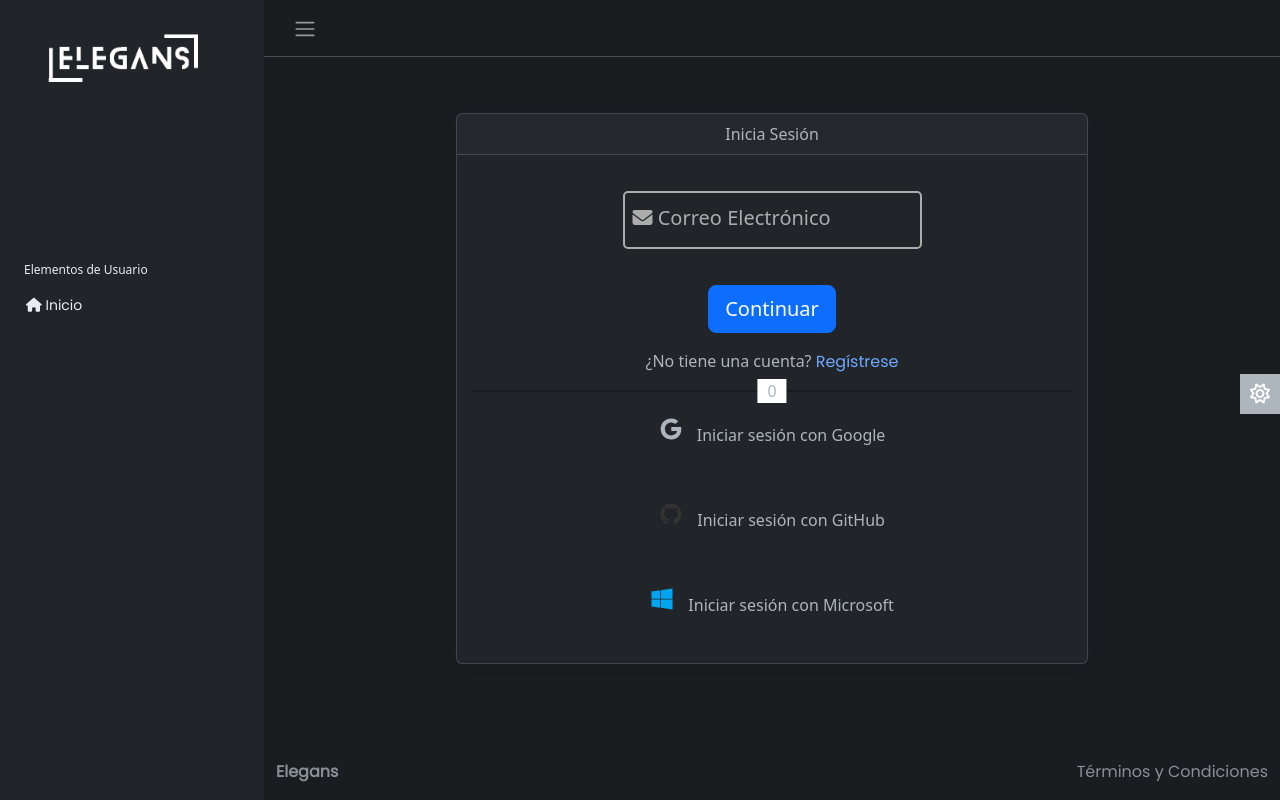
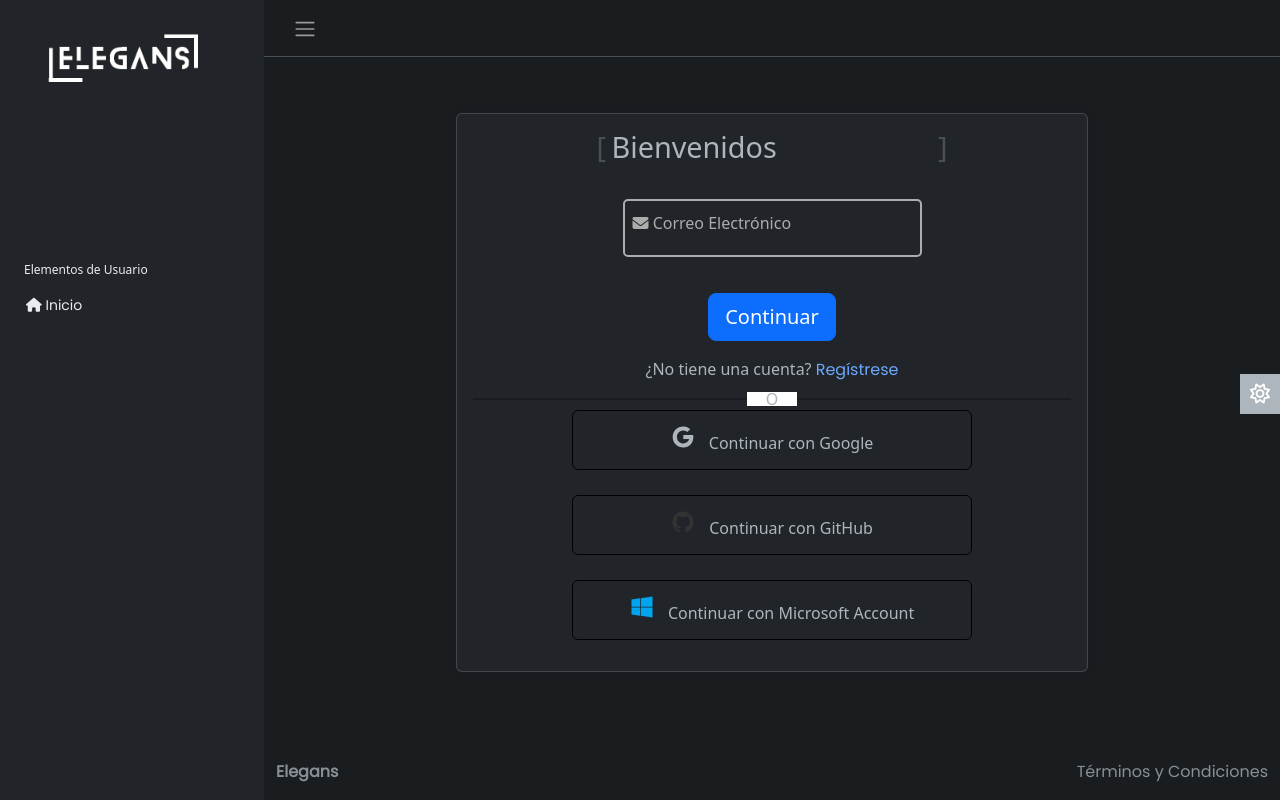
Before and after one commit to DevMobyEnd/MVC_Proyecto-Elegans, a PHP site: page /login.php in a window 1280 px wide. Run offline with PHP 8.4, Linux system fonts and the light colour scheme; some libraries are stand-ins or nearby versions.

Commit message:
C.U: Cambios en el vista login Backend y Frontend incompleto todavia

```diff
--- a/Config/global.php
+++ b/Config/global.php
@@ -6,6 +6,6 @@ define("DB_NAME","db_Pruebita");
 
 define("DB_USERNAME","root");
 
-define("DB_PASSWORD","");
+define("DB_PASSWORD","root");
 
 define("DB_ENCODE","utf8");
--- a/Controller/UsuarioController.php
+++ b/Controller/UsuarioController.php
@@ -1,79 +1,105 @@
 <?php
-require_once '../Middleware/auth.php'; // Ajusta la ruta según sea necesario
-class UsuarioController
-{
-    public function index()
-    {
+require_once '../Middleware/auth.php';
+require_once '../Models/UsuarioModel.php';
+
+class UsuarioController {
+    private $modelo;
+
+    public function __construct() {
+        $this->modelo = new UsuarioModel();
+    }
+
+    public function index() {
         $this->verificarSesion();
     }
-    private $modelo;
 
-    public function __construct($modelo)
-    {
-        $this->modelo = $modelo;
+    public function login() {
+        if ($_SERVER["REQUEST_METHOD"] == "POST") {
+            $email = $_POST['Gmail'] ?? '';
+            $password = $_POST['password'] ?? '';
+
+            if (!empty($email) && empty($password)) {
+                // Only email provided, verify email
+                $result = $this->verificarEmail($email);
+                echo json_encode($result);
+            } elseif (!empty($email) && !empty($password)) {
+                // Both email and password provided, verify credentials
+                $this->verificarCredenciales($email, $password);
+            } else {
+                echo json_encode(['success' => false, 'message' => 'Invalid parameters']);
+            }
+            exit;
+        }
+        require_once '../Views/login.php';
     }
 
-    public function login()
-    {
-        if ($_SERVER["REQUEST_METHOD"] == "POST" && isset($_POST['Gmail']) && isset($_POST['password'])) {
-            $email = $_POST['Gmail'];
-            $password = $_POST['password'];
+    public function verificarEmail($email) {
+        $usuario = $this->modelo->verificarEmail($email);
+        return [
+            'success' => (bool)$usuario,
+            'message' => $usuario ? 'Correo electrónico verificado' : 'Correo electrónico no encontrado'
+        ];
+    }
 
-            // Consulta la base de datos a través del modelo para obtener el usuario
-            $resultado = $this->modelo->verificarUsuario($email);
+    private function verificarCredenciales($email, $password) {
+        $usuario = $this->modelo->verificarCredenciales($email, $password);
+        if ($usuario) {
+            session_start();
+            $_SESSION['usuario_id'] = $usuario['id'];
+            echo json_encode(['success' => true, 'message' => 'Inicio de sesión exitoso', 'redirect' => '../Views/Index.php']);
+        } else {
+            echo json_encode(['success' => false, 'message' => 'Credenciales inválidas']);
+        }
+        exit;
+    }
 
-            if ($resultado) {
-                // Verifica si la contraseña ingresada coincide con la contraseña hasheada almacenada
-                if (password_verify($password, $resultado['password'])) {
-                    // Iniciar sesión y redirigir al usuario
-                    session_start();
-                    $_SESSION['usuario_id'] = $resultado['id'];
-                    header("Location: ../Views/Index.php");
-                    exit();
-                } else {
-                    // Manejar el error de autenticación si las contraseñas no coinciden
-                    echo "Las credenciales no son válidas.";
-                }
-            } else {
-                // Manejar el error de autenticación si el usuario no existe
-                echo "Las credenciales no son válidas.";
-            }
-        } else {
-            // Mostrar el formulario de login o un mensaje de error si no se envía el formulario correctamente
-            echo "Por favor, complete el formulario de login.";
-        }
-    }
-    function verificarSesion()
-    {
-        session_start(); // Inicia la sesión si aún no ha sido iniciada
-        if (!isset($_SESSION['usuario_id'])) {
-            // Si no hay una sesión de usuario, redirige al login
-            header("Location: ../Views/login.php");
-            exit(); // Asegúrate de llamar a exit() después de header() para detener la ejecución del script
-        }
-        // Si el usuario está autenticado, simplemente continúa la ejecución del script
-    }
     public function loginConDocumento() {
-        if ($_SERVER["REQUEST_METHOD"] == "POST" && isset($_POST['documento']) && isset($_POST['contraseña'])) {
+        if ($_SERVER["REQUEST_METHOD"] == "POST" && isset($_POST['documento'], $_POST['contraseña'])) {
             $documento = $_POST['documento'];
             $contraseña = $_POST['contraseña'];
 
-            // Consulta la base de datos a través del modelo para obtener el usuario por documento
-            $resultado = $this->modelo->verificarUsuario2($documento);
+            $usuario = $this->modelo->obtenerUsuarioPorDocumento($documento);
 
-            if ($resultado && password_verify($contraseña, $resultado['password'])) {
-                // Iniciar sesión y redirigir al usuario
+            if ($usuario && password_verify($contraseña, $usuario['password'])) {
                 session_start();
-                $_SESSION['usuario_id'] = $resultado['id'];
-                header("Location: ../Views/Index.php");
-                exit();
+                $_SESSION['usuario_id'] = $usuario['id'];
+                echo $this->generarAlerta('success', 'Inicio de sesión exitoso', 'Redirigiendo...', false, 1500, '../Views/Index.php');
             } else {
-                // Manejar el error de autenticación si el usuario no existe o la contraseña no coincide
-                echo "El documento o la contraseña son incorrectos.";
+                echo $this->generarAlerta('error', 'Error', 'El documento o la contraseña son incorrectos.');
             }
         } else {
-            // Mostrar el formulario de login o un mensaje de error si no se envía el formulario correctamente
-            echo "Por favor, complete el formulario de login con su documento.";
+            echo $this->generarAlerta('warning', 'Formulario incompleto', 'Por favor, complete el formulario de login con su documento.');
         }
     }
+
+    private function verificarSesion() {
+        session_start();
+        if (!isset($_SESSION['usuario_id'])) {
+            echo $this->generarAlerta('warning', 'Sesión no iniciada', 'Por favor, inicie sesión para continuar.', false, 1500, '../Views/login.php');
+            exit();
+        }
+    }
+
+    private function generarAlerta($icono, $titulo, $texto, $mostrarConfirmar = true, $temporizador = null, $redireccion = null) {
+        $script = "<script>
+            Swal.fire({
+                icon: '$icono',
+                title: '$titulo',
+                text: '$texto',
+                showConfirmButton: " . ($mostrarConfirmar ? 'true' : 'false');
+
+        if ($temporizador !== null) {
+            $script .= ", timer: $temporizador";
+        }
+
+        $script .= "})";
+
+        if ($redireccion !== null) {
+            $script .= ".then(() => { window.location.href = '$redireccion'; })";
+        }
+
+        $script .= ";</script>";
+
+        return $script;
+    }
 }
--- a/Models/UsuarioModel.php
+++ b/Models/UsuarioModel.php
@@ -1,81 +1,46 @@
 <?php
-require_once '../Config/conexion.php'; // Asegúrate de ajustar la ruta según tu estructura de proyecto
+require_once '../Config/conexion.php';
 
 class UsuarioModel {
     private $conexion;
 
     public function __construct() {
-        $conexion = new Conexion(); // Asume que tienes una clase Conexion que establece la conexión a la base de datos
-        $this->conexion = $conexion->obtenerConexion(); // Método para obtener la instancia de mysqli
+        $conexion = new Conexion();
+        $this->conexion = $conexion->obtenerConexion();
     }
 
-    public function verificarUsuario($email) {
-        $email = $this->conexion->real_escape_string($email);
-        $sql = "SELECT id, Gmail, password FROM tb_usuarios WHERE Gmail = '$email' LIMIT 1;";
-        $resultado = $this->conexion->query($sql);
+    public function verificarEmail($email) {
+        $sql = "SELECT id, nombres, Gmail, password FROM tb_usuarios WHERE Gmail = ? LIMIT 1";
+        $stmt = $this->conexion->prepare($sql);
+        $stmt->bind_param("s", $email);
+        $stmt->execute();
+        $resultado = $stmt->get_result();
 
         if ($resultado && $resultado->num_rows > 0) {
-            return $resultado->fetch_assoc(); // Retorna el usuario si se encuentra
+            return $resultado->fetch_assoc();
         }
-        return false; // Retorna falso si no encuentra el usuario
+        return null;
     }
 
-    public function verificarUsuario2($Documento) {
-        $Documento = $this->conexion->real_escape_string($Documento);
-        $sql = "SELECT id, nombres, password FROM tb_usuarios WHERE numero_documento = '$Documento' LIMIT 1;";
-        $resultado = $this->conexion->query($sql);
-        if ($resultado && $resultado->num_rows > 0) {
-            return $resultado->fetch_assoc(); // Retorna el usuario si se encuentra
+    public function verificarCredenciales($email, $password) {
+        $usuario = $this->verificarEmail($email);
+        if ($usuario && password_verify($password, $usuario['password'])) {
+            return $usuario;
         }
-        return false; // Retorna falso si no encuentra el usuario
+        return false;
     }
 
-    public function retornadorDato($des, $valor) {
-        $campo = '';
-        $tabla = 'tb_usuarios'; // Asumiendo que todas las consultas son a esta tabla
-        $busqueda = '';
+    // Método adicional para obtener usuario por número de documento
+    public function obtenerUsuarioPorDocumento($documento) {
+        $sql = "SELECT id, nombres, Gmail, password FROM tb_usuarios WHERE numero_documento = ? LIMIT 1";
+        $stmt = $this->conexion->prepare($sql);
+        $stmt->bind_param("s", $documento);
+        $stmt->execute();
+        $resultado = $stmt->get_result();
 
-        if ($des == 1) {
-            $campo = "nombres";
-            $busqueda = "Gmail";
-        } else if ($des == 2) {
-            $campo = "apellidos";
-            // Asumiendo que quieres buscar por Gmail para obtener la foto, ajusta según sea necesario
-            $busqueda = "Gmail";
+        if ($resultado && $resultado->num_rows > 0) {
+            return $resultado->fetch_assoc();
         }
-        // Asegúrate de agregar más condiciones si necesitas manejar más casos
-
-        // Construye la consulta SQL
-        $sql = "SELECT $campo FROM $tabla WHERE $busqueda = ?";
-        if ($stmt = $this->conexion->prepare($sql)) {
-            // Vincula el valor a la sentencia preparada como un string
-            $stmt->bind_param("s", $valor);
-
-            // Ejecuta la sentencia
-            $stmt->execute();
-
-            // Obtiene el resultado
-            $resultado = $stmt->get_result();
-
-            // Verifica si se encontró algún resultado
-            if ($resultado->num_rows > 0) {
-                // Obtiene el dato
-                $row = $resultado->fetch_assoc();
-                $dato = $row[$campo];
-
-                // Cierra la sentencia
-                $stmt->close();
-
-                // Retorna el dato encontrado
-                return $dato;
-            } else {
-                // Cierra la sentencia si no hay resultados
-                $stmt->close();
-                return null; // O maneja este caso según sea necesario
-            }
-        } else {
-            // Manejo del error en caso de que la sentencia no se pueda preparar
-            return null; // O maneja este caso según sea necesario
-        }
+        return null;
     }
 }
--- a/Public/dist/css/styles.css
+++ b/Public/dist/css/styles.css
@@ -494,7 +494,9 @@ section {
     width: 100%;
     height: 100%;
     flex-flow: column;
+    text-align: center;
 }
+
 .form-group {
     display: flex;
     flex-direction: column;
@@ -507,6 +509,13 @@ section {
     position: relative;
     margin: 20px 0;
 }
+
+@media (max-width: 483px) {
+    .form-group {
+        width: 100%;
+    }
+}
+
 .form-group input {
     width: 100%;
     padding: 12px 15px;
@@ -517,9 +526,14 @@ section {
     color: #000000;
     transition: 0.15s all ease;
 }
-#emailStep, #passwordStep {
-    margin-bottom: 5px; /* Adjust this value as needed */
+
+
+#emailStep,
+#passwordStep {
+    margin-bottom: 5px;
+    /* Adjust this value as needed */
 }
+
 .form-group input:focus {
     border-color: #eee;
 }
@@ -532,45 +546,70 @@ section {
     position: absolute;
     top: 12px;
     left: 0;
-    font-size: 20px;
+    font-size: 16px;
+    /* Reducido de 20px a 16px */
     padding: 0 10px;
     color: #acacac;
     pointer-events: none;
     transition: 0.15s all ease;
 }
+
 .form-group input:focus+.form-label,
 .form-group input:not(:placeholder-shown)+.form-label {
     transform: translate(5px, -28px);
     background-color: #ffffff;
-    font-size: 16px;
+    font-size: 14px;
+    /* Reducido de 16px a 14px */
     color: #1771d2;
+}
 
+@media (max-width: 576px) {
+    .form-group .form-label {
+        font-size: 14px;
+        /* Aún más pequeño en pantallas móviles */
+    }
+
+    .form-group input:focus+.form-label,
+    .form-group input:not(:placeholder-shown)+.form-label {
+        font-size: 12px;
+        /* Aún más pequeño cuando está enfocado o tiene contenido */
+    }
 }
+
 #loginForm a {
     text-decoration: none;
 }
+
 #loginForm-lg {
     height: 50px;
     /* Ajusta este valor según tus necesidades */
     font-size: 16px;
     /* Ajusta el tamaño de la fuente si es necesario */
 }
+
 .hr-with-text {
     position: relative;
     text-align: center;
     margin: 10px 0;
 }
+
 .hr-with-text hr {
     border-top: 2px solid #000000;
     margin: 0;
 }
+
 .hr-with-text span {
     position: absolute;
     top: 50%;
     left: 50%;
     transform: translate(-50%, -50%);
     background-color: #fff;
-    padding: 0 10px;
+    padding: 0 20px;
+    width: 50px;
+    height: 14px;
+    display: flex;
+    align-items: center;
+    justify-content: center;
 }
 
 /*Botones para conectar con 3 plataformas*/
@@ -581,7 +620,9 @@ section {
     max-width: 400px;
     margin: 0 auto;
 }
+
 .btn-social {
+    top: 20px;
     display: flex;
     justify-content: flex-start;
     align-items: center;
@@ -596,28 +637,141 @@ section {
     color: #333;
     transition: all 0.3s ease;
     margin-bottom: 15px;
+    border-color: #000000 solid 3px !important;
+    /* Borde negro */
+
 }
+
 .btn-social:hover,
 .btn-social:active {
     transform: translateY(-2px);
     box-shadow: 0 4px 6px rgba(0, 0, 0, 0.1);
+    background-color: #e2e2e2 !important;
+    /* Cambia el color de fondo al hacer hover o click**/
 }
+
 .btn-social ion-icon {
     margin-right: 10px;
     font-size: 24px;
 }
+
 .btn-google {
-    border-color: #DB4437;
+    border: #000000 solid 1px !important;
+    /* Borde negro */
+
 }
+
 .btn-github {
-    border-color: #333;
+    border: #000000 solid 1px !important;
+    /* Borde negro */
+
 }
+
 .btn-github ion-icon {
     color: #333;
 }
+
 .btn-microsoft {
-    border-color: #00A4EF;
+    border: #000000 solid 1px !important;
+    /* Borde azul de Microsoft**/
 }
+
 .btn-microsoft ion-icon {
     color: #00A4EF;
 }
+
+.welcome-title {
+    font-size: 1.8em;
+    text-align: center;
+    margin-bottom: 15px;
+    display: flex;
+    justify-content: center;
+    align-items: center;
+    position: relative;
+    padding: 0 15px;
+    overflow: hidden;
+}
+
+@media (max-width: 465px) {
+    .welcome-title {
+        font-size: 1.4em;
+        padding: 0 8px;
+    }
+
+    .dynamic-text {
+        width: 120px;
+    }
+}
+
+@media (max-width: 320px) {
+    .welcome-title {
+        font-size: 1.1em;
+        padding: 0 5px;
+    }
+
+    .dynamic-text {
+        width: 90px;
+    }
+}
+
+.welcome-title::before,
+.welcome-title::after {
+    content: '[';
+    position: absolute;
+    font-size: 1em;
+    animation: blink 1s infinite;
+}
+
+.welcome-title::before {
+    left: 0;
+}
+
+.welcome-title::after {
+    right: 0;
+    content: ']';
+}
+
+.static-text {
+    margin-right: 0.2em;
+}
+
+@keyframes blink {
+
+    0%,
+    100% {
+        opacity: 1;
+    }
+
+    50% {
+        opacity: 0;
+    }
+}
+
+.dynamic-text {
+    display: inline-block;
+    position: relative;
+    overflow: hidden;
+    height: 1.2em;
+    width: 150px;
+}
+
+.dynamic-text span {
+    display: block;
+    position: absolute;
+    top: 0px;
+    left: 30px;
+    transition: transform 0.5s ease, opacity 0.5s ease;
+    opacity: 0;
+}
+
+.dynamic-text span.active {
+    opacity: 1;
+}
+
+.dynamic-text span.prev {
+    transform: translateY(100%);
+}
+
+.dynamic-text span.next {
+    transform: translateY(-100%);
+}
--- a/Views/layout/Seccionlogin/content.php
+++ b/Views/layout/Seccionlogin/content.php
@@ -5,13 +5,20 @@
                 <div class="row justify-content-center">
                     <div class="col-lg-8">
                         <div class="card">
-                            <div class="card-header text-center">
-                                Inicia Sesión
-                            </div>
+
+
                             <div class="card-body">
-                                <form id="loginForm" action="/./Views/login.php" method="POST">
+                                <form id="loginForm" method="POST" action="/Views/login.php">
                                     <div id="emailStep" class="mb-3">
                                         <section>
+                                            <h1 class="welcome-title">
+                                                <span class="static-text">Bienvenidos</span>
+                                                <span class="dynamic-text">
+                                                    <span>Welcome!</span>
+                                                    <span>Bienvenue!</span>
+                                                    <span>ようこそ!</span>
+                                                </span>
+                                            </h1>
                                             <div class="form-group d-flex flex-column align-items-center position-relative">
                                                 <input type="email" placeholder="Correo Electrónico" class="form-control form-control-lg" name="Gmail" id="emailInput" required>
                                                 <label class="form-label long-label">
@@ -35,7 +42,7 @@
                                         </p>
                                     </div>
                                     <div class="text-center">
-                                        <button type="button" id="continueBtn" class="btn btn-primary btn-lg">Continuar</button>
+                                        <button type="submit" id="continueBtn" class="btn btn-primary btn-lg">Continuar</button>
                                         <button type="submit" id="submitBtn" name="btningresar" class="btn btn-primary btn-lg" style="display: none;">Ingresar</button>
                                     </div>
                                     <p class="text-center mt-3">
@@ -43,17 +50,17 @@
                                     </p>
                                     <div class="hr-with-text">
                                         <hr>
-                                        <span>0</span>
+                                        <span>O</span>
                                     </div>
                                     <div class="social-login-buttons">
-                                        <button class="btn btn-social btn-google">
-                                            <ion-icon name="logo-google"></ion-icon> Iniciar sesión con Google
+                                        <button type="button" class="btn btn-social btn-google">
+                                            <ion-icon name="logo-google"></ion-icon> Continuar con Google
                                         </button>
-                                        <button class="btn btn-social btn-github">
-                                            <ion-icon name="logo-github"></ion-icon> Iniciar sesión con GitHub
+                                        <button type="button" class="btn btn-social btn-github">
+                                            <ion-icon name="logo-github"></ion-icon> Continuar con GitHub
                                         </button>
-                                        <button class="btn btn-social btn-microsoft">
-                                            <ion-icon name="logo-windows"></ion-icon> Iniciar sesión con Microsoft
+                                        <button type="button" class="btn btn-social btn-microsoft">
+                                            <ion-icon name="logo-windows"></ion-icon> Continuar con Microsoft Account
                                         </button>
                                     </div>
                                 </form>
--- a/Views/login.php
+++ b/Views/login.php
@@ -3,6 +3,7 @@
 if (session_status() == PHP_SESSION_NONE) {
     session_start();
 }
+
 // Verifica si el usuario ya está autenticado y redirígelo
 if (isset($_SESSION['usuario_id'])) {
     header("Location: ../Views/Index.php");
@@ -10,39 +11,17 @@ if (isset($_SESSION['usuario_id'])) {
 }
 
 // Define el título de la página
-$tituloPagina = "Inicio De Seción - Elegans";
+$tituloPagina = "Inicio De Sesión - Elegans";
 
 require_once "./layout/Seccionlogin/head.php";
+require_once '../Controller/UsuarioController.php';
 
+$usuarioController = new UsuarioController();
 
-require_once '../Config/Conexion.php';
-require_once '../Controller/UsuarioController.php';
-require_once '../Models/UsuarioModel.php';
-
-// Verifica si el formulario ha sido enviado
-if ($_SERVER["REQUEST_METHOD"] == "POST" && isset($_POST['btningresar'])) {
-    $email = $_POST['email']; // Captura el email del formulario
-    $password = $_POST['password']; // Captura la contraseña del formulario
-
-    $usuarioModel = new UsuarioModel(); // Crea una instancia de UsuarioModel
-    $usuario = $usuarioModel->verificarUsuario($email); // Verifica el usuario por email
-
-    if ($usuario && password_verify($password, $usuario['password'])) {
-        // Si la contraseña es correcta, establece las variables de sesión
-        $_SESSION['usuario_id'] = $usuario['id'];
-        // Redirige al usuario a una página segura (dashboard, por ejemplo)
-        header("Location: ../Views/Index.php");
-        exit();
-    } else {
-        // Si las credenciales son incorrectas, muestra un mensaje de error
-        echo "<script>
-            Swal.fire({
-                icon: 'error',
-                title: 'El correo electrónico o la contraseña son incorrectos.',
-                showConfirmButton: false,
-                timer: 1500
-            });
-          </script>";
+if ($_SERVER["REQUEST_METHOD"] == "POST") {
+    if (isset($_POST['btnContinuar'])) {
+        $usuarioController->login();
+    } elseif (isset($_POST['btningresar'])) {
+        $usuarioController->login();
     }
 }
-?>
```
Also changed, not shown: Public/dist/js/scripts.js (+58 -24 lines).
